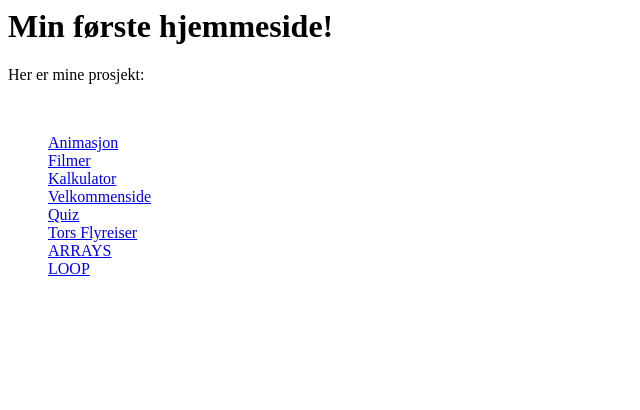
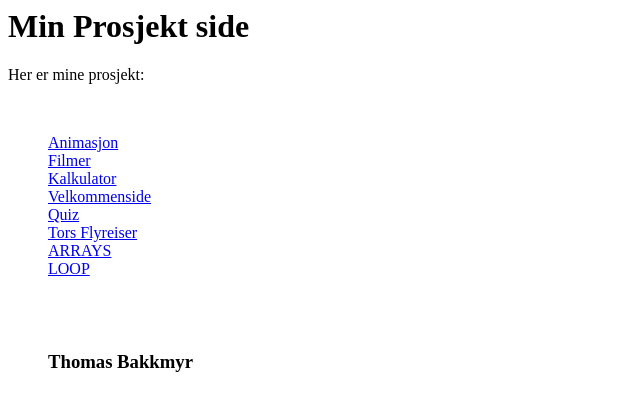
Before and after one commit to thomasbakkmyr/thomasbakkmyr.github.io, a plain HTML site: page index.html in a window 1280 px wide. Shown: the whole page, without its empty margins (0-640 px from the left). Drawn offline with Linux system fonts and the light colour scheme.

Commit message:
finpusser videre

```diff
--- a/index.html
+++ b/index.html
@@ -2,7 +2,7 @@
 
 <html>
     <body>
-        <h1>Min første hjemmeside!</h1>
+        <h1>Min Prosjekt side</h1>
         <p>Her er mine prosjekt:<p> <br>
         <ul id=liste1>
             <l> <a href="Animasjon/animasjon_02_03_2017_index.html">Animasjon</a> </l><br>
@@ -13,5 +13,9 @@
             <l> <a href="Torsflyreiser/Home_01_index.html">Tors Flyreiser</a></l><br>
             <l> <a href="ARRAYS/Arrays_index.html">ARRAYS</a></l><br>
             <l> <a href="LOOP/loop_index.html">LOOP</a></l><br>
+            <br>
+            <br>
+            <br>
+            <h3> Thomas Bakkmyr</h3>
     </body>
 </html>
```
